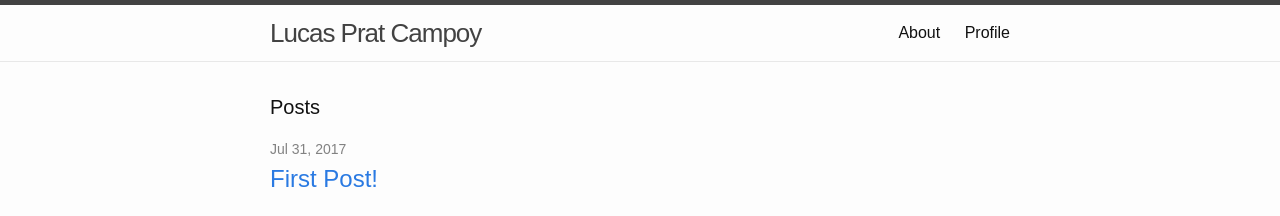
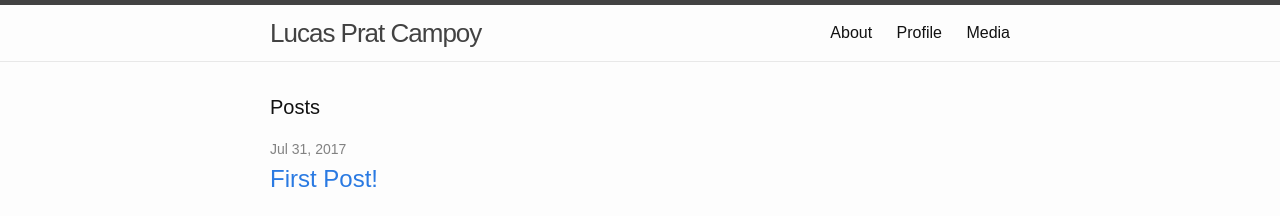
Before and after one commit to LucasPrat/MyLuc2000.github.io, a Jekyll site: the page built from index.html, in a window 1280 px wide. Shown: the top 216 px of the page. Built offline with Jekyll 4.4.1, drawn with Linux system fonts in a browser that asks for light colours.

Commit message:
add media

```diff
--- a/_includes/header.html
+++ b/_includes/header.html
@@ -16,6 +16,7 @@
       <div class="trigger">
        <a class="page-link" href="/about/">About</a>
        <a class="page-link" href="/profile/">Profile</a>
+       <a class="page-link" href="/media/">Media</a>
       </div>
     </nav>
 
```
